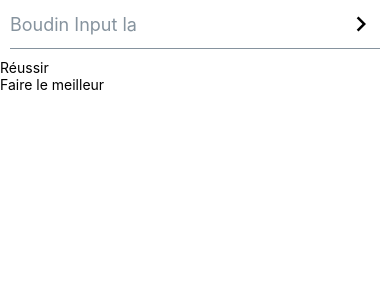
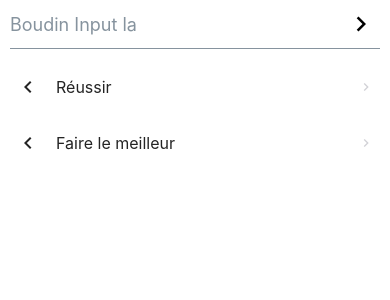
Before and after one commit to yannisjdubois/TodoClean, a React Native app: screen / in a window 390 px wide. Shown: the top 300 px of the page. Built offline with nearby package versions, Linux system fonts and the light colour scheme.

Commit message:
Mise en place de listItem.Swipeable pour supprimer tache de la Todolist + la fonction de filtre associée

```diff
--- a/components/Todolist.js
+++ b/components/Todolist.js
@@ -1,6 +1,7 @@
 import { StyleSheet, Text, View, FlatList, SafeAreaView } from 'react-native'
 import React, { useState } from 'react'
-import { Input, Icon, ListItem } from '@rneui/themed';
+import { Input, Icon, ListItem, Button } from '@rneui/themed';
+
 
 const initTask = [
     {id:1, tache:"Réussir"},
@@ -22,10 +23,48 @@ const Todolist = () => {
     const ajouter = () => {
         console.log("Voir les ajouts", getText)
 
-        setTask([...getTask,
+        // Quand ...getTask est en bas, le plus récent se retrouve en haut de la liste
+        setTask([
             {id:getTask.length+1,
             tache: getText
-        }])
+        },
+        ...getTask,
+    ])
+
+        // Remise à zero de mon formulaire
+        setText("")
+    }
+
+    const supprimer = (id) => {
+        console.log("Les suppressions", id)
+
+        // Variable temporaire pour filtrer tous les id différents de l'id sélectionné
+        const filterTask = getTask.filter (item => item.id != id)
+
+        // Permet la mise à niveau du filterTask
+        setTask (filterTask)
+    }
+
+    const Swipe = ({tache,id})=>{
+        return (
+                        <ListItem.Swipeable
+
+            rightContent={(reset) => (
+                <Button
+                title="Delete"
+                onPress={() => supprimer(id)}
+                icon={{ name: 'delete', color: 'white' }}
+                buttonStyle={{ minHeight: '100%', backgroundColor: 'red' }}
+                />
+            )}
+            >
+            <Icon name="chevron-left" />
+            <ListItem.Content>
+                <ListItem.Title>{tache}</ListItem.Title>
+            </ListItem.Content>
+            <ListItem.Chevron />
+            </ListItem.Swipeable>
+        )
     }
 
 
@@ -38,7 +77,13 @@ const Todolist = () => {
         <FlatList
         data={getTask}
         renderItem={
-            ({item})=><Text>{item.tache}</Text>
+            ({item}) =>
+
+            <Swipe
+            tache={item.tache}
+            id={item.id}
+            />
+
         }
         ListHeaderComponent={
             <Input
--- a/package.json
+++ b/package.json
@@ -14,6 +14,7 @@
     "@rneui/themed": "^4.0.0-rc.5",
     "react": "18.0.0",
     "react-native": "0.69.2",
+    "react-native-swipeable": "^0.6.0",
     "react-native-vector-icons": "^9.2.0"
   },
   "devDependencies": {
```
Also changed, not shown: 1 other file (tests, documents, lock files or other folders).
